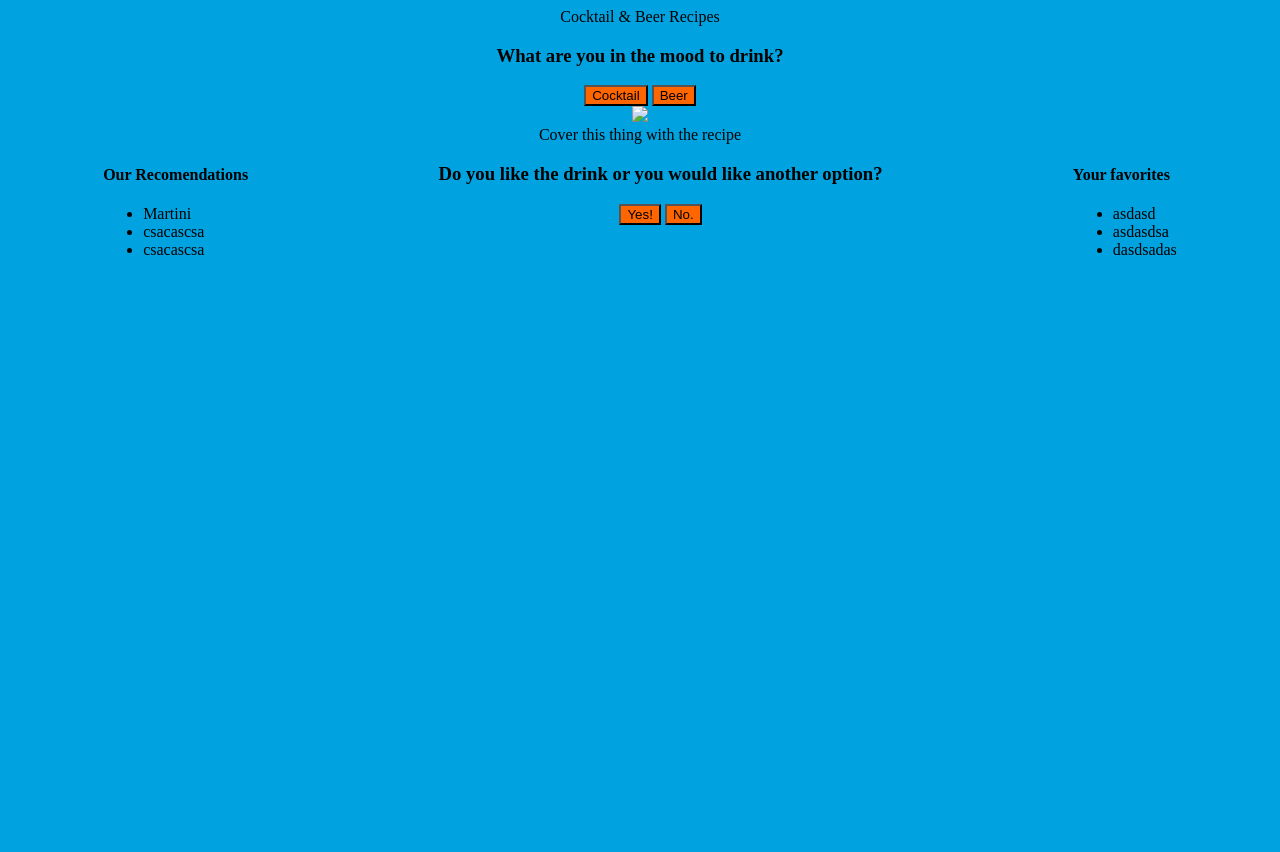
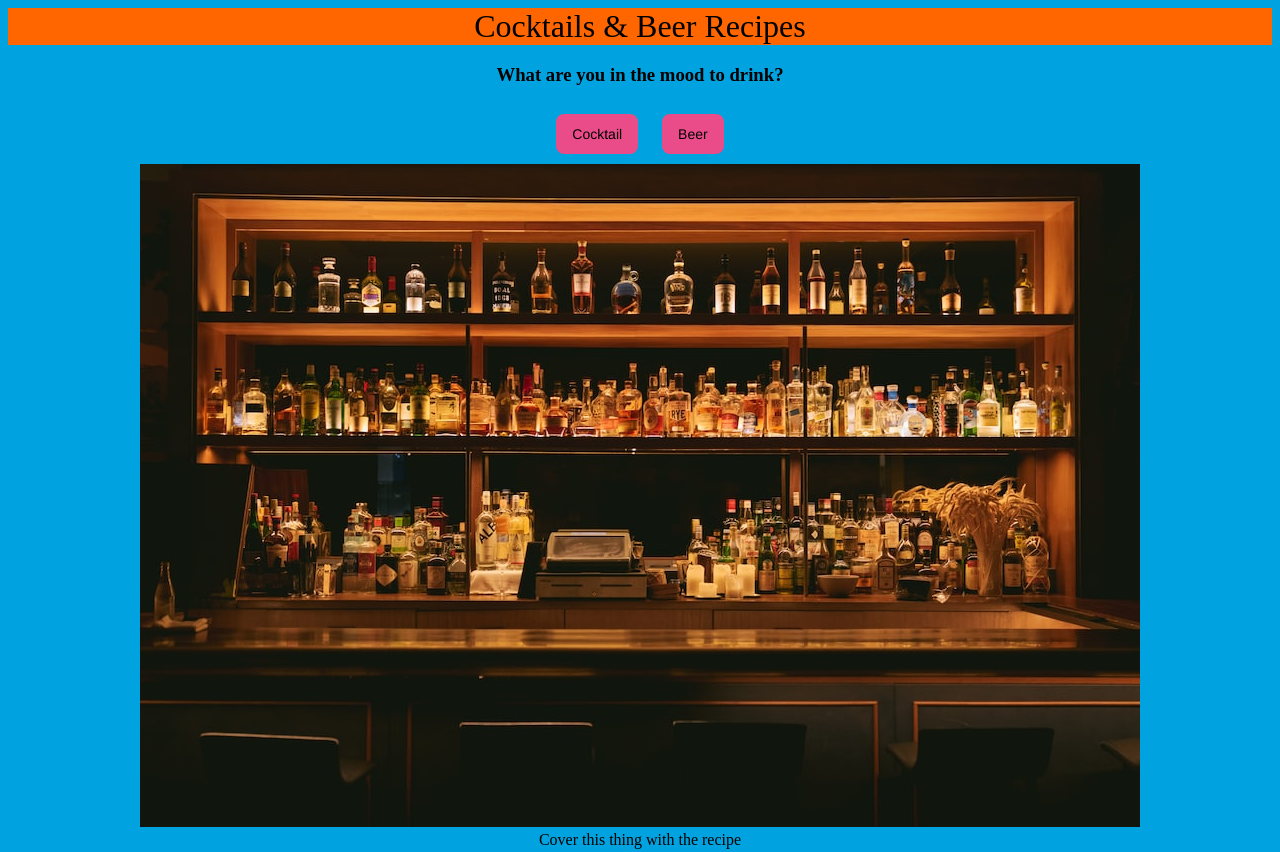
Before and after one commit to marksantander/Cocktail_Beer, a plain HTML site: page index.html in a window 1280 px wide. Shown: the top 852 px of the page. Before the commit the page ends 800 px from the top, so only its background shows below. Drawn offline with Linux system fonts and the light colour scheme.

Commit message:
styled buttons and divs

```diff
--- a/assets/style.css
+++ b/assets/style.css
@@ -1,35 +1,75 @@
-header{
+header {
+    text-align: center;
+    font-size: xx-large;
+    background-color:#FF6600;
+}
+
+html {
+    background-color: #00A3E0;
+}
+
+button {
+    color: black;
+    background-color: #EA4C89;
+    border-radius: 8px;
+    border-style: none;
+    box-sizing: border-box;
+    cursor: pointer;
+    display: inline-block;
+    font-family: "Haas Grot Text R Web", "Helvetica Neue", Helvetica, Arial, sans-serif;
+    font-size: 14px;
+    font-weight: 500;
+    height: 40px;
+    line-height: 20px;
+    list-style: none;
+    margin: 0;
+    outline: none;
+    padding: 10px 16px;
+    position: relative;
+    text-align: center;
+    text-decoration: none;
+    transition: color 100ms;
+    vertical-align: baseline;
+    touch-action: manipulation;
+}
+
+button:hover,
+button:focus {
+    background-color:#FF6600;
+}
+
+.btn1{
+margin: 10px;
+}
+
+.btn2{
+margin: 10px;
+}
+.mainQuestion {
     text-align: center;
 }
 
-html{
-    background-color:#00A3E0;
-}
-
-button{
-    background-color:#FF6600;
-    color:black;
-}
-.mainQuestion{
+.recipe {
     text-align: center;
 }
 
-.recipe{
-    text-align: center;
-}
-.finalQuestion{
+.finalQuestion {
     text-align: center;
 }
 
-.ourRecommendations{
- text-align: left;
+.ourRecommendations {
+    border: #FF6600 solid;
+    padding: 30px;
+    margin-top: 5%;
 }
 
-.bottomSection{
+.bottomSection {
     display: flex;
     justify-content: space-around;
 }
 
-.usersFavorites{
-
+#usersFavorites {
+    border: #FF6600 solid;
+    padding: 30px;
+    margin-top: 5%;
 }
--- a/index.html
+++ b/index.html
@@ -10,15 +10,15 @@
 </head>
 
 <body>
-    <header class="title">Cocktail & Beer Recipes</header>
+    <header class="title">Cocktails & Beer Recipes</header>
     <div class="mainQuestion">
         <h3>What are you in the mood to drink?</h3>
-        <button id="cocktailQuestion">Cocktail</button>
-        <button id="beerQuestion">Beer</button>
+        <button id="cocktailQuestion" class="btn1">Cocktail</button>
+        <button id="beerQuestion" class="btn2">Beer</button>
     </div>
 
     <div class="recipe">
-        <img src="asdsada">
+        <img src="./assets/images/imageOfBar.jpeg">
         <main>Cover this thing with the recipe</main>
     </div>
 
```
